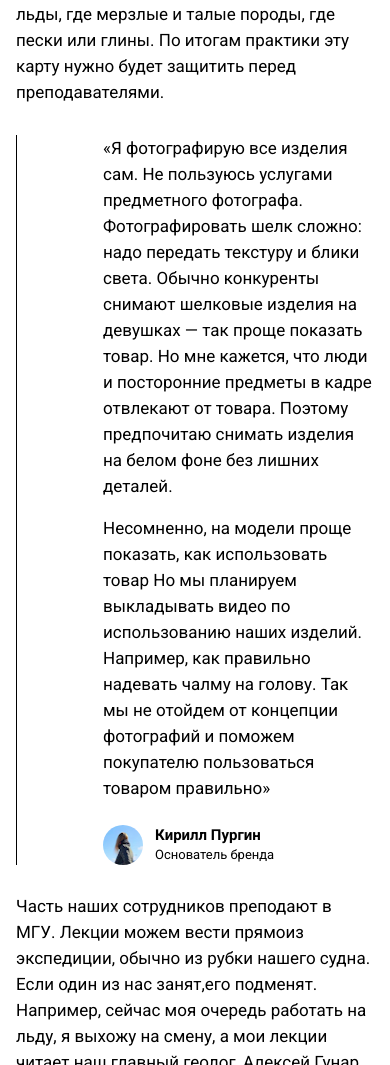
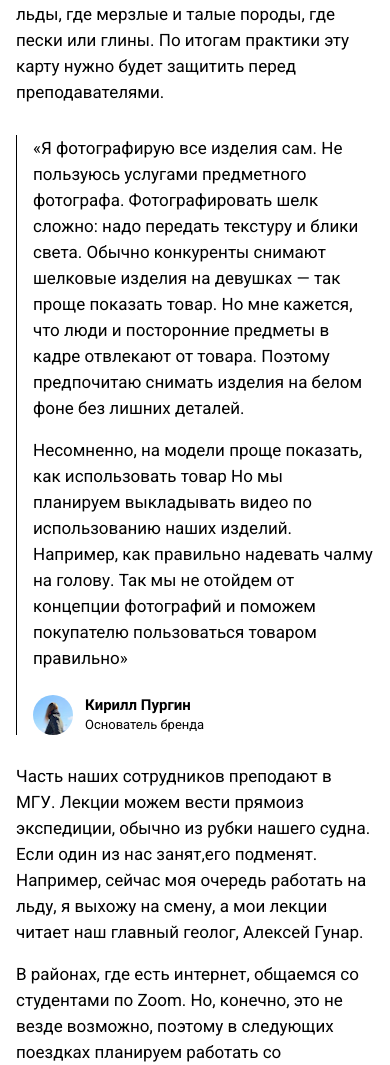
Before and after one commit to NikolayBugynin/How-to-choose-a-product, a plain HTML site: page index.html in a window 390 px wide. Shown: the part 3783-4848 px from the top of the page. Drawn offline with Linux system fonts and the light colour scheme.

Commit message:
fix blockquote  padding

```diff
--- a/styles/style.css
+++ b/styles/style.css
@@ -211,6 +211,7 @@
   max-width: 680px;
   margin: 48px 0;
   border-inline-start: 1px black solid;
+  padding-inline-start: 32px;
 }
 
 .blockquote__conteiner {
@@ -220,7 +221,7 @@
 }
 
 .blockquote__discription {
-  max-width: 647px;
+  max-width: 100%;
 }
 
 .blockquote__author {
@@ -346,10 +347,7 @@
   .blockquote {
     margin-block-start: 55px;
     margin-block-end: 28px;
-  }
-
-  .blockquote__discription {
-    max-width: 591px;
+    padding-inline-start: 16px;
   }
 }
 
@@ -415,8 +413,4 @@
   .blockquote {
     margin-block-start: 30px;
   }
-
-  .blockquote__discription {
-    max-width: 271px;
-  }
 }
```
